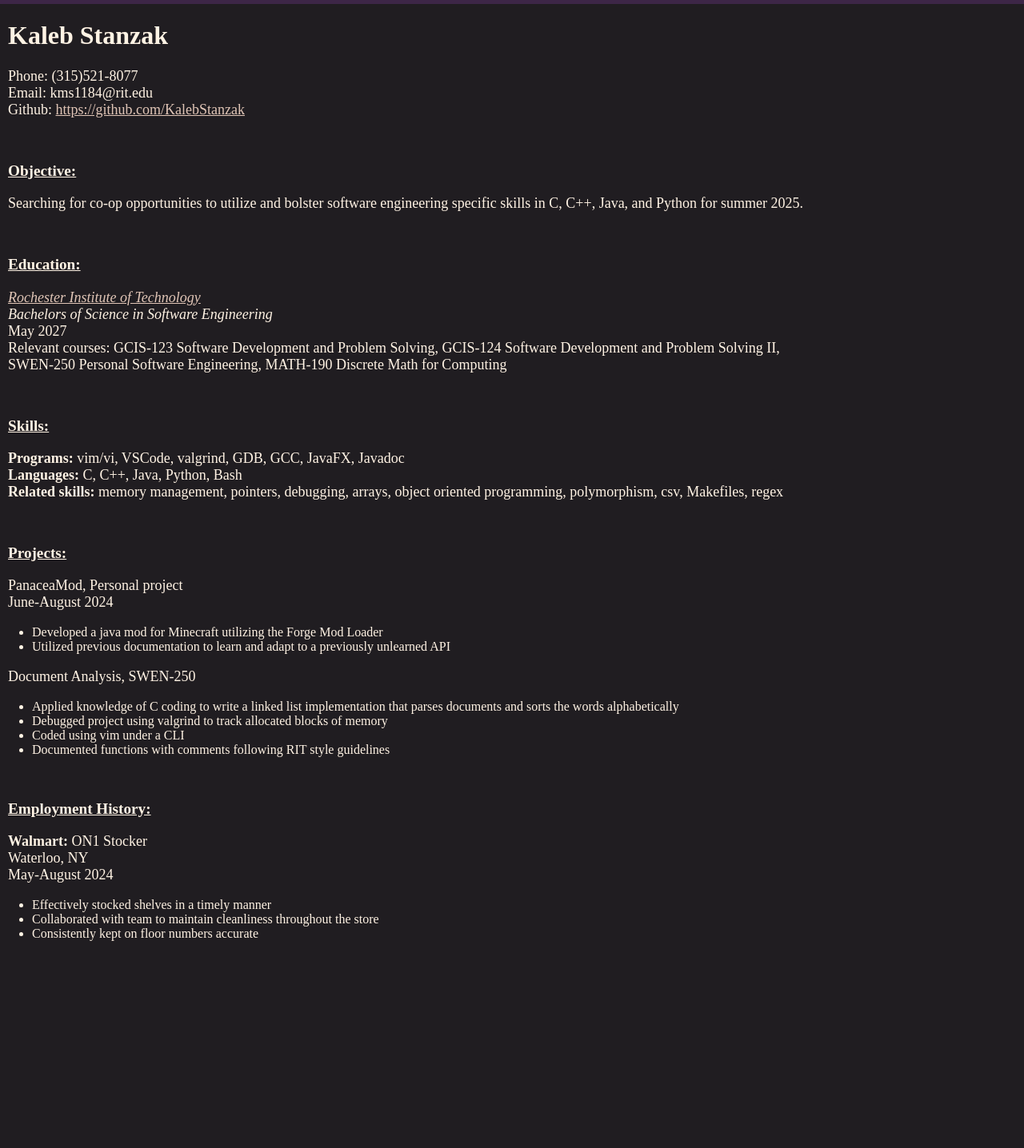
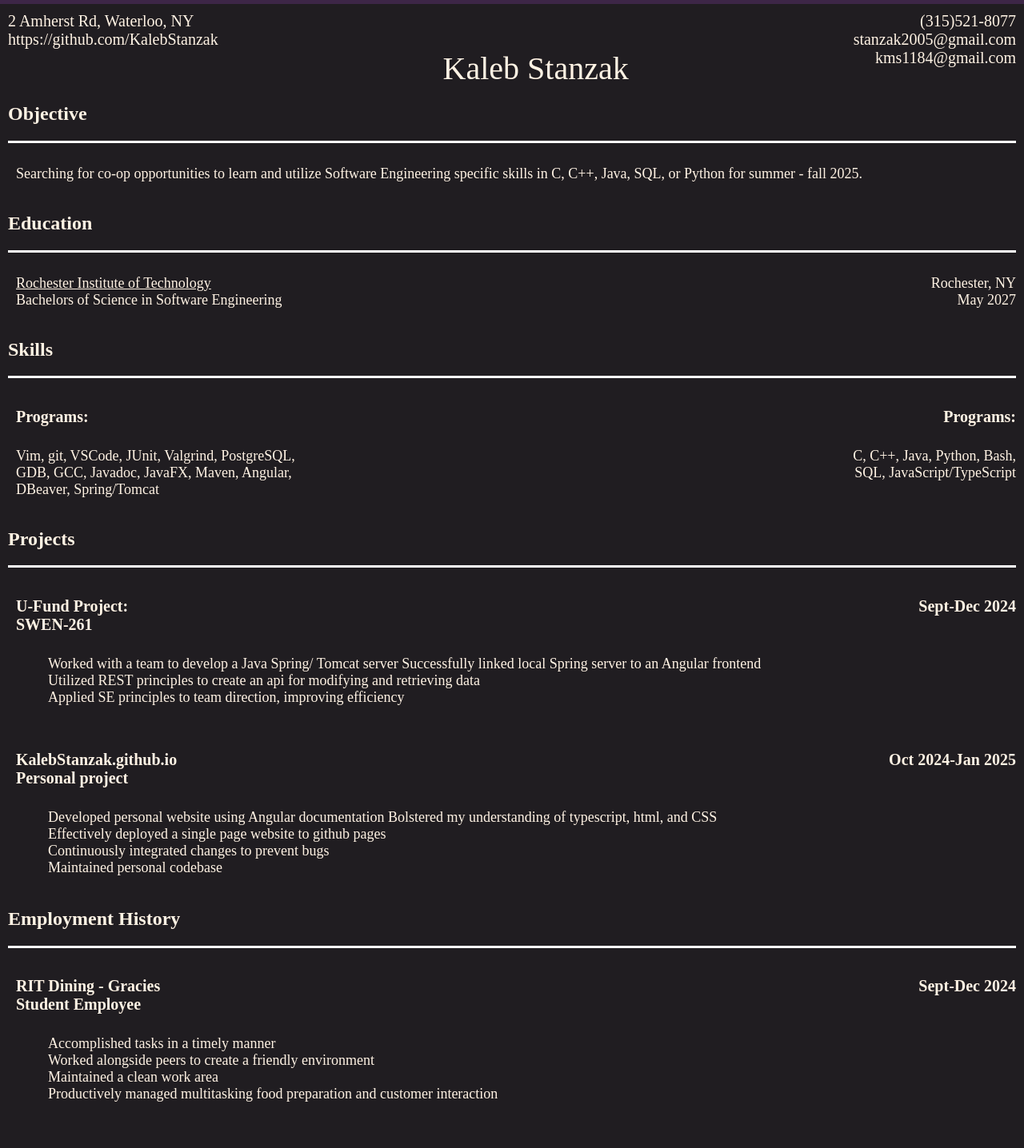
Before and after one commit to KalebStanzak/KalebStanzak.github.io, an Angular app: page /resume in a window 1280 px wide. Shown: the part 66-1502 px from the top of the page at 80% size. Before the commit the page ends 1259 px from the top, so only its background shows below. Built offline with nearby package versions, Linux system fonts and the light colour scheme.

Commit message:
changes to resume

```diff
--- a/src/app/resume/resume.component.css
+++ b/src/app/resume/resume.component.css
@@ -5,3 +5,29 @@
 br{
     line-height: .1;
 }
+div.wrapper{
+    display: grid;
+    grid-template-areas:
+    "contact1  name contact2";
+    margin: 10px;
+    font-size: 20px;
+}
+div.left{
+    grid-area: "contact1";
+    text-align: left;
+}
+div.middle{
+    grid-area: "name";
+    text-align: center;
+    font-size: 40px;
+}
+div.right{
+    grid-area: "contact2";
+    text-align: right;
+}
+hr{
+    height: 3px;
+    border: none;
+    background-color: white;
+    margin: 10px;
+}
--- a/src/app/resume/resume.component.html
+++ b/src/app/resume/resume.component.html
@@ -1,52 +1,174 @@
 <html>
-    <body>
-    <h1>Kaleb Stanzak</h1>
-        <p class="two">Phone: (315)521-8077
-            <br>Email: kms1184&#64;rit.edu
-            <br> Github: <a href="https://github.com/KalebStanzak">https://github.com/KalebStanzak</a></p>
-        <br>
-        <p class="one"><b><u>Objective:</u></b></p>
-        <p class="two">Searching for co-op opportunities to utilize and bolster software engineering specific skills in C, C++, Java, and Python for summer 2025.</p><br>
-        <p class="one"><b><u> Education:</u></b></p>
-        <p class="two">
-            <i><a href="https://www.rit.edu/">Rochester Institute of Technology</a></i>
-            <br><i>Bachelors of Science in Software Engineering</i>
-            <br>May 2027
-            <br>Relevant courses: GCIS-123 Software Development and Problem Solving, GCIS-124 Software Development and Problem Solving II,
-            <br>SWEN-250 Personal Software Engineering, MATH-190 Discrete Math for Computing</p><br>
-        <p class="one"><b><u>Skills:</u></b></p>
-        <p class ="two"><b>Programs:</b> vim/vi, VSCode, valgrind, GDB, GCC, JavaFX, Javadoc <br> <b> Languages:</b> C, C++, Java, Python, Bash <br>
-        <b> Related skills:</b> memory management, pointers, debugging, arrays,  object oriented programming, polymorphism, csv, Makefiles, regex</p><br>
-        <p class ="one"><b><u>Projects:</u></b></p>
-        <p class ="two">
-            PanaceaMod, Personal project
-            <br>June-August 2024</p>
+    <div class = "wrapper">
+        <div class = "left">
+            2 Amherst Rd, Waterloo, NY <br>
+            https://github.com/KalebStanzak
+        </div>
+        <div class = "middle">
+            <br>
+            Kaleb Stanzak
+        </div>
+        <div class = "right">
+            (315)521-8077 <br>
+            stanzak2005&#64;gmail.com<br>
+            kms1184&#64;gmail.com
+        </div>
+    </div>
 
-        <ul>
-            <li>&ensp; Developed a java mod for Minecraft utilizing the Forge Mod Loader </li>
-            <li>&ensp; Utilized previous documentation to learn and adapt to a previously unlearned API</li>
-        </ul>
+    <h2> Objective</h2>
+    <hr>
+    <div class="wrapper">
+        <p class = "two">
+            Searching for  co-op opportunities to learn and utilize Software Engineering specific skills in C, C++, Java, SQL, or Python for summer - fall 2025.
+        </p>
+    </div>
 
-        <p class="two">Document Analysis, SWEN-250</p>
+    <h2> Education</h2>
+    <hr>
+    <div class = "wrapper">
+        <div class = "left">
+            <p class = "two">
+                <u>Rochester Institute of Technology </u><br>
+                Bachelors of Science in Software Engineering
+            </p>
+        </div>
+        <div class = "name"></div>
+        <div class="right">
+            <p class = "two">
+                Rochester, NY <br>
+                May 2027
+            </p>
+        </div>
+    </div>
 
-        <ul>
-            <li>&ensp; Applied knowledge of C coding to write a linked list implementation that parses documents and sorts the words alphabetically</li>
-            <li>&ensp; Debugged project using valgrind to track allocated blocks of memory </li>
-            <li>&ensp; Coded using vim under a CLI</li>
-            <li>&ensp; Documented functions with comments following RIT style guidelines</li>
-        </ul>
-        <br>
+    <h2> Skills</h2>
+    <hr>
+    <div class = "wrapper">
+        <div class = "left">
+            <h4>
+                <b>
+                    Programs:
+                </b>
+            </h4>
+            <p class = "two">
+                Vim, git, VSCode, JUnit, Valgrind, PostgreSQL, <br>
+                GDB, GCC, Javadoc, JavaFX, Maven, Angular, <br>
+                DBeaver, Spring/Tomcat <br>
+            </p>
+        </div>
+        <div class = "name"></div>
+        <div class="right">
+            <h4>
+                <b>
+                    Programs:
+                </b>
+            </h4>
+            <p class = "two">
+                C, C++, Java, Python, Bash,<br>
+                SQL, JavaScript/TypeScript
+            </p>
+        </div>
+    </div>
 
-        <p class ="one"><b><u>Employment History:</u></b></p>
-        <p class ="two">
-            <b>Walmart:</b> ON1 Stocker
-            <br>Waterloo, NY
-            <br>May-August 2024</p>
+    <h2> Projects</h2>
+    <hr>
+    <div class = "wrapper">
+        <div class = "left">
+            <h4>
+                <b>
+                    U-Fund Project: <br>
+                </b>
+                SWEN-261
+            </h4>
+            <ul>
+                <p class = "two">
+                Worked with a team to develop a Java Spring/ Tomcat server
+                Successfully linked local Spring server to an Angular frontend <br>
+                Utilized REST principles to create an api for modifying and retrieving data <br>
+                Applied SE principles to team direction, improving efficiency <br>
+                </p>
+            </ul>
+        </div>
+        <div class = "name"></div>
+        <div class="right">
+            <h4>
+                Sept-Dec 2024
+            </h4>
+        </div>
+    </div>
+    <div class = "wrapper">
+        <div class = "left">
+            <h4>
+                <b>
+                    KalebStanzak.github.io <br>
+                </b>
+                Personal project
+            </h4>
+            <ul>
+                <p class = "two">
+                    Developed personal website using Angular documentation
+                    Bolstered my understanding of  typescript, html, and CSS <br>
+                    Effectively deployed a single page website to github pages <br>
+                    Continuously integrated changes to prevent bugs<br>
+                    Maintained personal codebase
+                </p>
+            </ul>
+        </div>
+        <div class = "name"></div>
+        <div class="right">
+            <h4>
+                Oct 2024-Jan 2025
+            </h4>
+        </div>
+    </div>
 
-        <ul>
-            <li>&ensp; Effectively stocked shelves in a timely manner</li>
-            <li>&ensp; Collaborated with team to maintain cleanliness throughout the store</li>
-            <li>&ensp; Consistently kept on floor numbers accurate</li>
-        </ul>
-    </body>
+    <h2> Employment History</h2>
+    <hr>
+    <div class = "wrapper">
+        <div class = "left">
+            <h4>
+                <b>
+                    RIT Dining - Gracies <br>
+                </b>
+                Student Employee
+            </h4>
+            <ul>
+                <p class = "two">
+                    Accomplished tasks in a timely manner <br>
+                    Worked alongside peers to create a friendly environment <br>
+                    Maintained a clean work area<br>
+                    Productively managed multitasking food preparation and customer interaction
+                </p>
+            </ul>
+        </div>
+        <div class = "name"></div>
+        <div class="right">
+            <h4>
+                Sept-Dec 2024
+            </h4>
+        </div>
+    </div>
+    <div class = "wrapper">
+        <div class = "left">
+            <h4>
+                <b>
+                    Walmart <br>
+                </b>
+                ON1 Stocker
+            </h4>
+            <ul>
+                <p class = "two">
+                    Consistently kept floor numbers accurate<br>
+                    Collaborated with team members to stock and maintain the floors numbers and cleanliness<br>
+                    Contributed to preventing large amounts of over/under stock
+                </p>
+            </ul>
+        </div>
+        <div class = "name"></div>
+        <div class="right">
+            <h4>
+                May-Aug 2024
+            </h4>
+        </div>
+    </div>
 </html>
--- a/src/styles.css
+++ b/src/styles.css
@@ -23,6 +23,9 @@ p.two{
 h1{
     margin-left: 10px;
 }
+h2{
+    margin-left: 10px;
+}
 h4{
     margin-left: 10px;
 }
```
